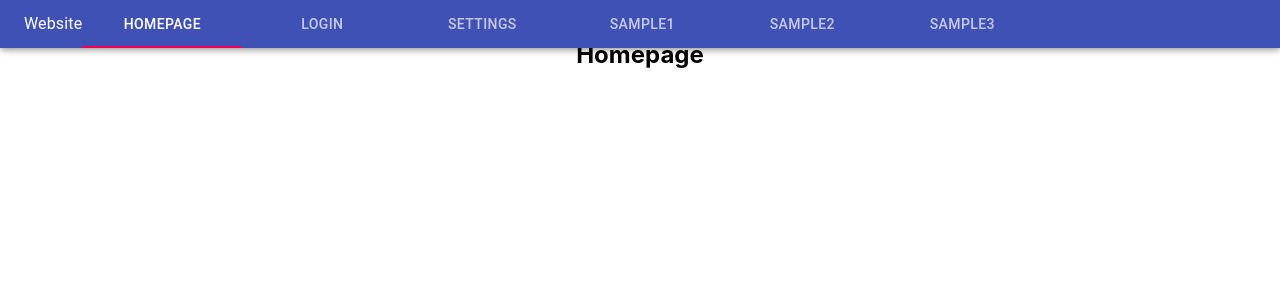
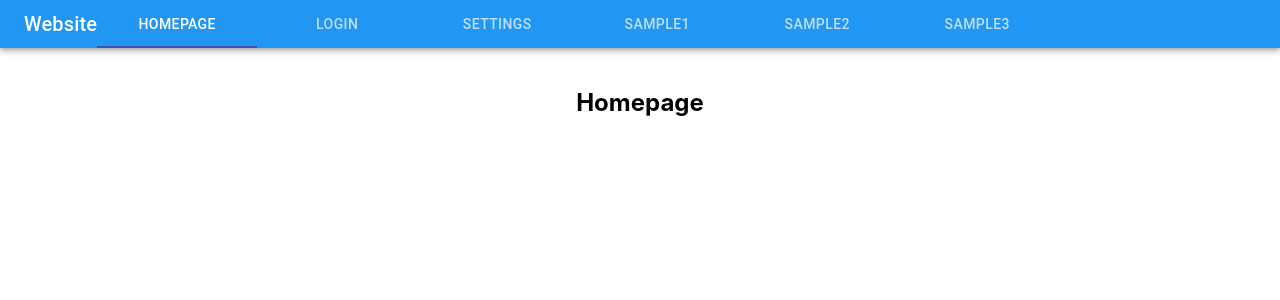
Before and after one commit to Jennelle186/VaccinationTracking, a React (Create React App) app: page / in a window 1280 px wide. Shown: the top 300 px of the page. Built offline with nearby package versions, Linux system fonts and the light colour scheme.

Commit message:
fixed the color for the navbar for small and large screen

```diff
--- a/src/components/Header/DrawerComponent/drawer.js
+++ b/src/components/Header/DrawerComponent/drawer.js
@@ -8,22 +8,29 @@ import {
   ListItemText,
   makeStyles,
   Drawer,
+  Typography,
 } from "@material-ui/core";
 import MenuIcon from "@material-ui/icons/Menu";
 
 const DrawerComponent = () => {
   const useStyles = makeStyles((theme) => ({
-    drawerContainer: {},
+    drawerContainer: {
+      width: "200",
+    },
     iconButtonContainer: {
       marginLeft: "auto",
       color: "white",
+      float: "right",
+      marginRight: theme.spacing(2),
     },
-
-    menuIconToggle: {
-      fontSize: "3rem",
+    list: {
+      width: 200,
     },
     link: {
       textDecoration: "none",
+    },
+    menuIconToggle: {
+      marginRight: "1rem",
     },
   }));
 
@@ -33,6 +40,19 @@ const DrawerComponent = () => {
   const classes = useStyles();
   return (
     <div>
+      <IconButton
+        edge="end"
+        className={classes.iconButtonContainer}
+        onClick={() => setOpenDrawer(!openDrawer)}
+        disableRipple
+        aria-label="menu"
+      >
+        <MenuIcon fontSize="large" className={classes.menuIconToggle} />
+        <Typography variant="h6" color="inherit">
+          Website
+        </Typography>
+      </IconButton>
+
       <Drawer
         anchor="left"
         classes={{ paper: classes.drawerContainer }}
@@ -40,22 +60,23 @@ const DrawerComponent = () => {
         open={openDrawer}
         onOpen={() => setOpenDrawer(true)}
       >
-        <List className={classes.link}>
-          <Link to="/">
+        <List className={classes.list}>
+          <Link to="/" className={classes.link}>
             <ListItem divider button onClick={() => setOpenDrawer(false)}>
               <ListItemIcon>
-                <ListItemText> Homepage</ListItemText>
+                <ListItemText>Homepage</ListItemText>
               </ListItemIcon>
             </ListItem>
           </Link>
 
-          <Link to="/login">
+          <Link to="/login" className={classes.link}>
             <ListItem divider button onClick={() => setOpenDrawer(false)}>
               <ListItemIcon>
                 <ListItemText> Login</ListItemText>
               </ListItemIcon>
             </ListItem>
           </Link>
+
           <ListItem divider button onClick={() => setOpenDrawer(false)}>
             <ListItemIcon>
               <ListItemText>Sample</ListItemText>
@@ -69,15 +90,6 @@ const DrawerComponent = () => {
           </ListItem>
         </List>
       </Drawer>
-
-      <IconButton
-        edge="end"
-        className={classes.iconButtonContainer}
-        onClick={() => setOpenDrawer(!openDrawer)}
-        disableRipple
-      >
-        <MenuIcon className={classes.menuIconToggle} />
-      </IconButton>
     </div>
   );
 };
--- a/src/components/Header/header.js
+++ b/src/components/Header/header.js
@@ -5,13 +5,11 @@ import { Link } from "react-router-dom";
 import {
   AppBar,
   Toolbar,
-  IconButton,
-  Typography,
-  Button,
   Tabs,
   Tab,
   useMediaQuery,
   useTheme,
+  Typography,
 } from "@material-ui/core";
 import DrawerComponent from "./DrawerComponent/drawer";
 
@@ -27,30 +25,55 @@ const Header = () => {
   const isMatch = useMediaQuery(theme.breakpoints.down("md"));
   return (
     <div>
-      <AppBar>
-        <Toolbar variant="dense">
+      <AppBar
+        style={{
+          position: "sticky",
+          top: "0",
+        }}
+      >
+        <Toolbar
+          variant="dense"
+          style={{
+            backgroundColor: "#2196F3",
+          }}
+        >
           {/* //or just change this typography to an icon or picture */}
-          <Typography>Website</Typography>
+          {/*------------------- Name of the website -----------------*/}
+          {isMatch ? (
+            <></>
+          ) : (
+            <Typography variant="h6" color="inherit">
+              Website
+            </Typography>
+          )}
+          {/*------------------- Name of the website -----------------*/}
+
+          {/* DrawerComponent is for the mobile view for the navbar. Tabs is for the desktop or large
+          screen view */}
           {isMatch ? (
             <h1>
+              <div>
                 <DrawerComponent />
+              </div>
             </h1>
           ) : (
+            <div>
               <Tabs
                 value={value}
-              indicatorColor="secondary"
+                indicatorColor="primary"
                 onChange={handleChange}
                 aria-label="simple tabs example"
               >
                 <Tab disableRipple label="Homepage" to="/" component={Link} />
                 <Tab disableRipple label="Login" to="/login" component={Link} />
-              //idk what else to put it hereHHAHAHAH sample lang to sa baba para
-              ma check ko if
+                //idk what else to put it hereHHAHAHAH sample lang to sa baba
+                para ma check ko if
                 <Tab disableRipple label="Settings" />
                 <Tab disableRipple label="Sample1" />
                 <Tab disableRipple label="Sample2" />
                 <Tab disableRipple label="Sample3" />
               </Tabs>
+            </div>
           )}
         </Toolbar>
       </AppBar>
```
Lines whose indentation alone changed are shown as unchanged.
